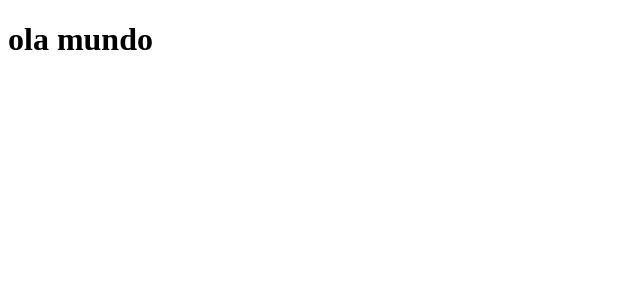
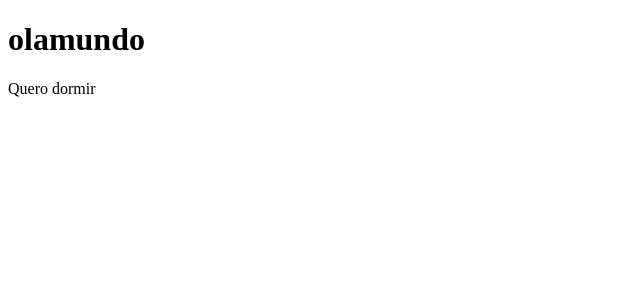
Before and after one commit to silvaluclecia43-cyber/chronos-pomodoro, a React (Vite) app: page / in a window 1280 px wide. Shown: the top 300 px of the page, without its empty margins (0-640 px from the left). Built offline with nearby package versions, Linux system fonts and the light colour scheme.

Commit message:
meu primeiro componente

```diff
--- a/src/App.tsx
+++ b/src/App.tsx
@@ -1,10 +1,9 @@
-function App() {
+import { MeuPrimeiroComponente } from "./components/Meu Primeiro Componente";
 
+export function App() {
   return (
     <>
-     <h1>ola mundo</h1>
+      <MeuPrimeiroComponente />
     </>
-  )
+  );
 }
-
-export default App
--- /dev/null
+++ b/src/components/Meu Primeiro Componente/index.tsx
@@ -0,0 +1,13 @@
+export function MeuPrimeiroComponente(){
+
+  return(
+    <>
+      <h1>olamundo</h1>
+      <p>Quero dormir</p>
+    </>
+  )
+
+
+
+
+}
```
Also changed, not shown: src/main.tsx (+4 -4 lines).
